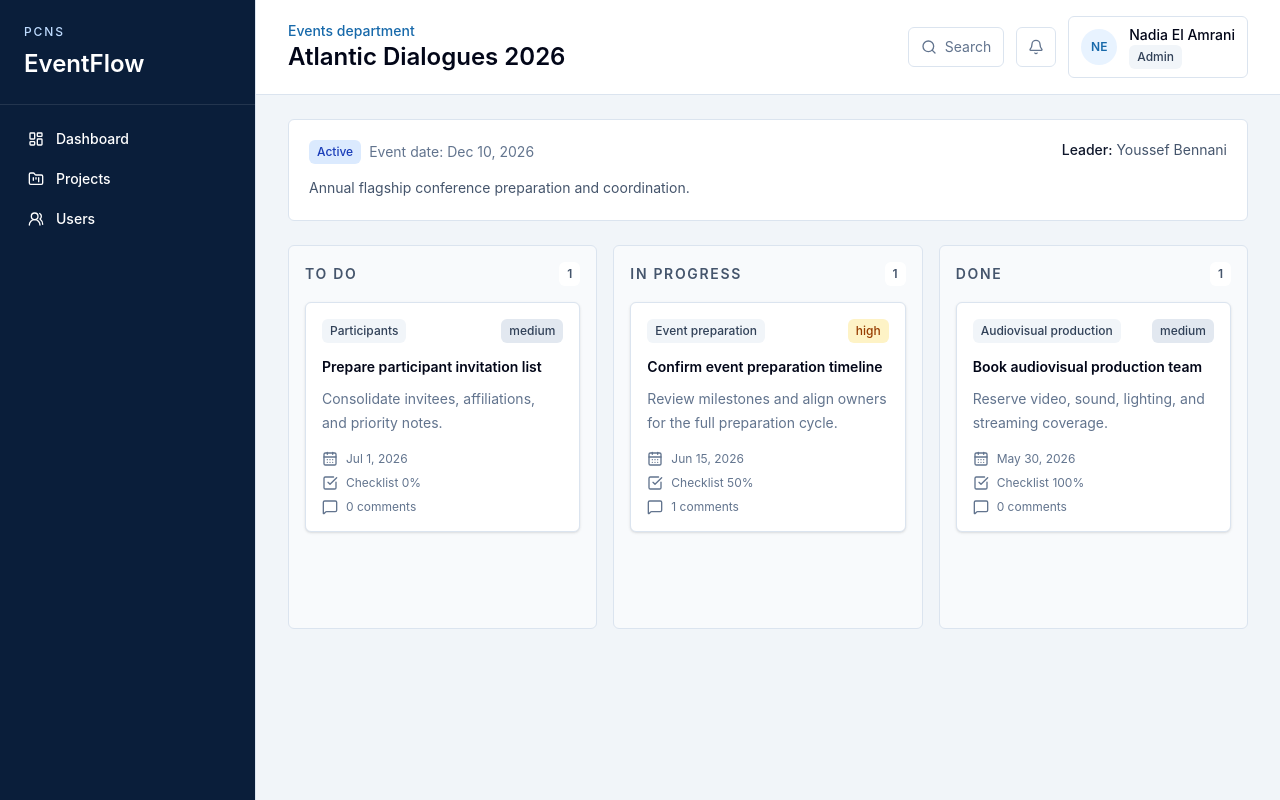
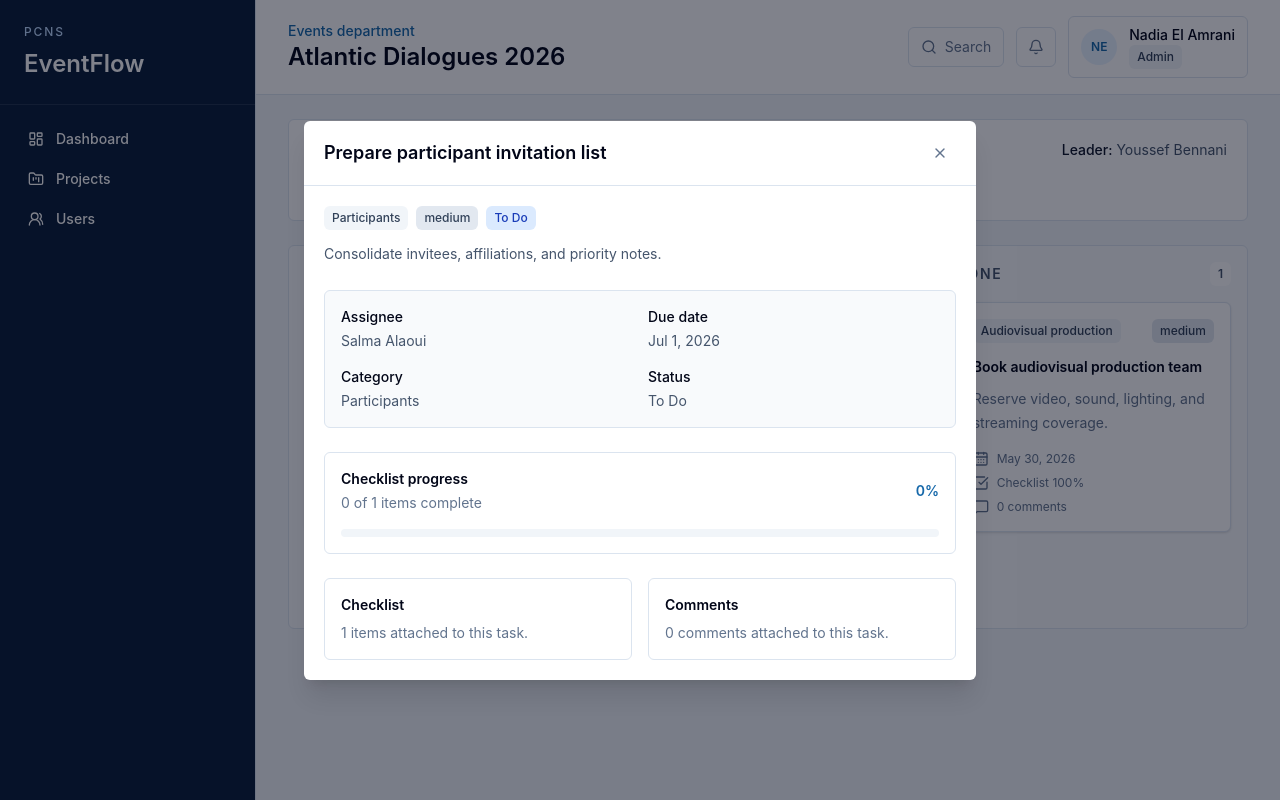
Before and after one commit to othmanee23/EventFlow, a Next.js app: page /projects/atlantic-dialogues-2026 in a window 1280 px wide. Both pictures are taken after a click on the button 442 px from the left and 417 px from the top of the page. Built offline with nearby package versions, Linux system fonts and the light colour scheme.

Commit message:
Add task detail modal

```diff
--- a/components/kanban/draggable-task-card.tsx
+++ b/components/kanban/draggable-task-card.tsx
@@ -6,10 +6,11 @@ import { cn } from "@/lib/utils";
 import type { Task } from "@/types/task";
 
 type DraggableTaskCardProps = {
+  onOpen: (task: Task) => void;
   task: Task;
 };
 
-export function DraggableTaskCard({ task }: DraggableTaskCardProps) {
+export function DraggableTaskCard({ onOpen, task }: DraggableTaskCardProps) {
   const { attributes, isDragging, listeners, setNodeRef, transform } = useDraggable({
     id: task.id,
   });
@@ -26,6 +27,7 @@ export function DraggableTaskCard({ task }: DraggableTaskCardProps) {
         "touch-none rounded-md outline-none transition-opacity focus-visible:ring-2 focus-visible:ring-brand-blue focus-visible:ring-offset-2",
         isDragging ? "cursor-grabbing opacity-30" : "cursor-grab",
       )}
+      onClick={() => onOpen(task)}
       ref={setNodeRef}
       style={style}
       {...listeners}
--- a/components/kanban/kanban-board.tsx
+++ b/components/kanban/kanban-board.tsx
@@ -13,6 +13,7 @@ import {
 import { useMemo, useState } from "react";
 import { KanbanColumn } from "@/components/kanban/kanban-column";
 import { TaskCard } from "@/components/kanban/task-card";
+import { TaskDetailModal } from "@/components/kanban/task-detail-modal";
 import { TASK_STATUS_ORDER, TASK_STATUSES } from "@/lib/constants";
 import { getTasksByStatus } from "@/features/tasks/task-service";
 import type { Task, TaskStatus } from "@/types/task";
@@ -24,6 +25,7 @@ type KanbanBoardProps = {
 export function KanbanBoard({ tasks }: KanbanBoardProps) {
   const [boardTasks, setBoardTasks] = useState(tasks);
   const [activeTaskId, setActiveTaskId] = useState<string | null>(null);
+  const [selectedTaskId, setSelectedTaskId] = useState<string | null>(null);
   const sensors = useSensors(
     useSensor(PointerSensor, {
       activationConstraint: {
@@ -35,6 +37,10 @@ export function KanbanBoard({ tasks }: KanbanBoardProps) {
   const activeTask = useMemo(
     () => boardTasks.find((task) => task.id === activeTaskId),
     [activeTaskId, boardTasks],
+  );
+  const selectedTask = useMemo(
+    () => boardTasks.find((task) => task.id === selectedTaskId),
+    [boardTasks, selectedTaskId],
   );
 
   function handleDragStart(event: DragStartEvent) {
@@ -80,6 +86,7 @@ export function KanbanBoard({ tasks }: KanbanBoardProps) {
         {TASK_STATUS_ORDER.map((status) => (
           <KanbanColumn
             key={status}
+            onTaskOpen={(task) => setSelectedTaskId(task.id)}
             status={status}
             statusLabel={TASK_STATUSES[status]}
             tasks={getTasksByStatus(boardTasks, status)}
@@ -87,6 +94,7 @@ export function KanbanBoard({ tasks }: KanbanBoardProps) {
         ))}
       </section>
       <DragOverlay>{activeTask ? <TaskCard task={activeTask} /> : null}</DragOverlay>
+      <TaskDetailModal onClose={() => setSelectedTaskId(null)} open={Boolean(selectedTask)} task={selectedTask} />
     </DndContext>
   );
 }
--- a/components/kanban/kanban-column.tsx
+++ b/components/kanban/kanban-column.tsx
@@ -7,12 +7,13 @@ import { cn } from "@/lib/utils";
 import type { Task, TaskStatus } from "@/types/task";
 
 type KanbanColumnProps = {
+  onTaskOpen: (task: Task) => void;
   status: TaskStatus;
   statusLabel: string;
   tasks: Task[];
 };
 
-export function KanbanColumn({ status, statusLabel, tasks }: KanbanColumnProps) {
+export function KanbanColumn({ onTaskOpen, status, statusLabel, tasks }: KanbanColumnProps) {
   const { isOver, setNodeRef } = useDroppable({
     id: status,
   });
@@ -31,7 +32,7 @@ export function KanbanColumn({ status, statusLabel, tasks }: KanbanColumnProps)
       </div>
       <div className="grid gap-3">
         {tasks.length > 0 ? (
-          tasks.map((task) => <DraggableTaskCard key={task.id} task={task} />)
+          tasks.map((task) => <DraggableTaskCard key={task.id} onOpen={onTaskOpen} task={task} />)
         ) : (
           <EmptyState title="No tasks" description="Tasks moved into this status will appear here." />
         )}
--- a/components/kanban/task-detail-modal.tsx
+++ b/components/kanban/task-detail-modal.tsx
@@ -1,34 +1,80 @@
 import { Modal } from "@/components/ui/modal";
+import { Badge } from "@/components/ui/badge";
+import { getChecklistProgress } from "@/features/tasks/task-service";
 import { TASK_CATEGORIES, TASK_STATUSES } from "@/lib/constants";
 import { formatDate } from "@/lib/utils";
 import type { Task } from "@/types/task";
 
 type TaskDetailModalProps = {
+  onClose: () => void;
   open: boolean;
   task?: Task;
 };
 
-export function TaskDetailModal({ open, task }: TaskDetailModalProps) {
+export function TaskDetailModal({ onClose, open, task }: TaskDetailModalProps) {
   if (!task) {
     return null;
   }
 
+  const checklistProgress = getChecklistProgress(task.checklist);
+
   return (
-    <Modal open={open} title={task.title}>
-      <dl className="grid gap-3 text-sm">
+    <Modal className="max-w-2xl" onClose={onClose} open={open} title={task.title}>
+      <div className="grid gap-6">
         <div>
-          <dt className="font-medium text-slate-950">Category</dt>
-          <dd className="text-slate-600">{TASK_CATEGORIES[task.category]}</dd>
+          <div className="mb-3 flex flex-wrap gap-2">
+            <Badge>{TASK_CATEGORIES[task.category]}</Badge>
+            <Badge variant={task.priority === "high" ? "amber" : "gray"}>{task.priority}</Badge>
+            <Badge variant={task.status === "done" ? "green" : "blue"}>{TASK_STATUSES[task.status]}</Badge>
+          </div>
+          <p className="text-sm leading-6 text-slate-600">{task.description}</p>
         </div>
-        <div>
-          <dt className="font-medium text-slate-950">Status</dt>
-          <dd className="text-slate-600">{TASK_STATUSES[task.status]}</dd>
+
+        <dl className="grid gap-4 rounded-md border border-border-soft bg-slate-50 p-4 text-sm sm:grid-cols-2">
+          <div>
+            <dt className="font-medium text-slate-950">Assignee</dt>
+            <dd className="mt-1 text-slate-600">{task.assignee.name}</dd>
+          </div>
+          <div>
+            <dt className="font-medium text-slate-950">Due date</dt>
+            <dd className="mt-1 text-slate-600">{formatDate(task.dueDate)}</dd>
+          </div>
+          <div>
+            <dt className="font-medium text-slate-950">Category</dt>
+            <dd className="mt-1 text-slate-600">{TASK_CATEGORIES[task.category]}</dd>
+          </div>
+          <div>
+            <dt className="font-medium text-slate-950">Status</dt>
+            <dd className="mt-1 text-slate-600">{TASK_STATUSES[task.status]}</dd>
+          </div>
+        </dl>
+
+        <section className="rounded-md border border-border-soft p-4">
+          <div className="flex items-center justify-between gap-4">
+            <div>
+              <h3 className="text-sm font-semibold text-slate-950">Checklist progress</h3>
+              <p className="mt-1 text-sm text-slate-500">
+                {task.checklist.filter((item) => item.completed).length} of {task.checklist.length} items complete
+              </p>
+            </div>
+            <span className="text-sm font-semibold text-brand-blue">{checklistProgress}%</span>
+          </div>
+          <div className="mt-4 h-2 rounded-full bg-slate-100">
+            <div className="h-2 rounded-full bg-brand-blue" style={{ width: `${checklistProgress}%` }} />
+          </div>
+        </section>
+
+        <div className="grid gap-4 md:grid-cols-2">
+          <section className="rounded-md border border-border-soft p-4">
+            <h3 className="text-sm font-semibold text-slate-950">Checklist</h3>
+            <p className="mt-2 text-sm text-slate-500">{task.checklist.length} items attached to this task.</p>
+          </section>
+          <section className="rounded-md border border-border-soft p-4">
+            <h3 className="text-sm font-semibold text-slate-950">Comments</h3>
+            <p className="mt-2 text-sm text-slate-500">{task.comments.length} comments attached to this task.</p>
+          </section>
         </div>
-        <div>
-          <dt className="font-medium text-slate-950">Due date</dt>
-          <dd className="text-slate-600">{formatDate(task.dueDate)}</dd>
-        </div>
-      </dl>
+      </div>
     </Modal>
   );
 }
--- a/components/ui/modal.tsx
+++ b/components/ui/modal.tsx
@@ -4,26 +4,33 @@ import { cn } from "@/lib/utils";
 
 type ModalProps = HTMLAttributes<HTMLDivElement> & {
   open: boolean;
+  onClose?: () => void;
   title: string;
   children: ReactNode;
 };
 
-export function Modal({ children, className, open, title, ...props }: ModalProps) {
+export function Modal({ children, className, onClose, open, title, ...props }: ModalProps) {
   if (!open) {
     return null;
   }
 
   return (
-    <div className="fixed inset-0 z-50 flex items-center justify-center bg-slate-950/50 p-4">
+    <div className="fixed inset-0 z-50 flex items-center justify-center bg-slate-950/50 p-4" onClick={onClose}>
       <section
         aria-modal="true"
         className={cn("w-full max-w-xl rounded-md bg-white shadow-xl", className)}
+        onClick={(event) => event.stopPropagation()}
         role="dialog"
         {...props}
       >
         <header className="flex items-center justify-between border-b border-border-soft px-5 py-4">
           <h2 className="text-lg font-semibold text-slate-950">{title}</h2>
-          <button aria-label="Close modal" className="rounded-md p-2 text-slate-500 hover:bg-slate-100" type="button">
+          <button
+            aria-label="Close modal"
+            className="rounded-md p-2 text-slate-500 hover:bg-slate-100"
+            onClick={onClose}
+            type="button"
+          >
             <X aria-hidden="true" className="h-4 w-4" />
           </button>
         </header>
```
